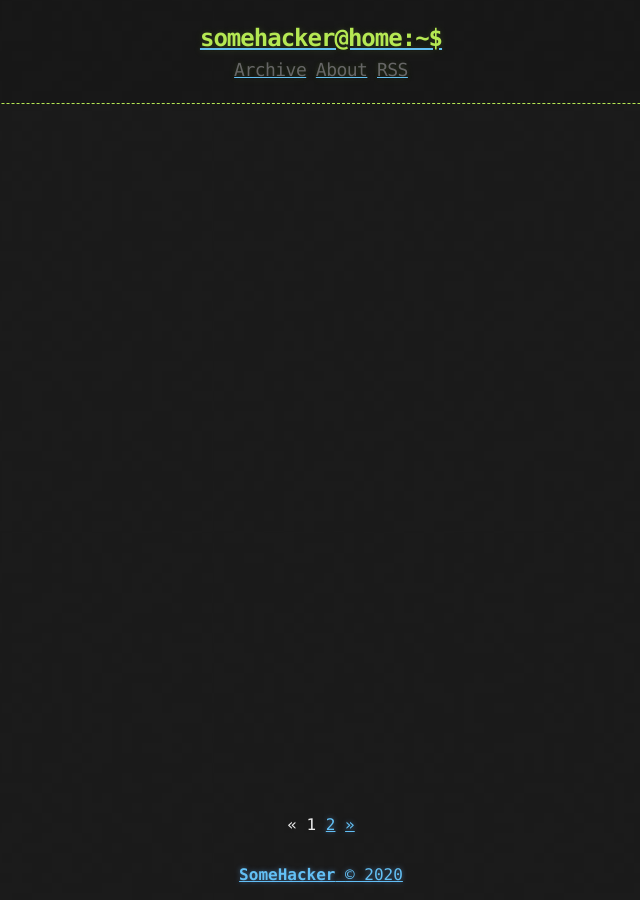
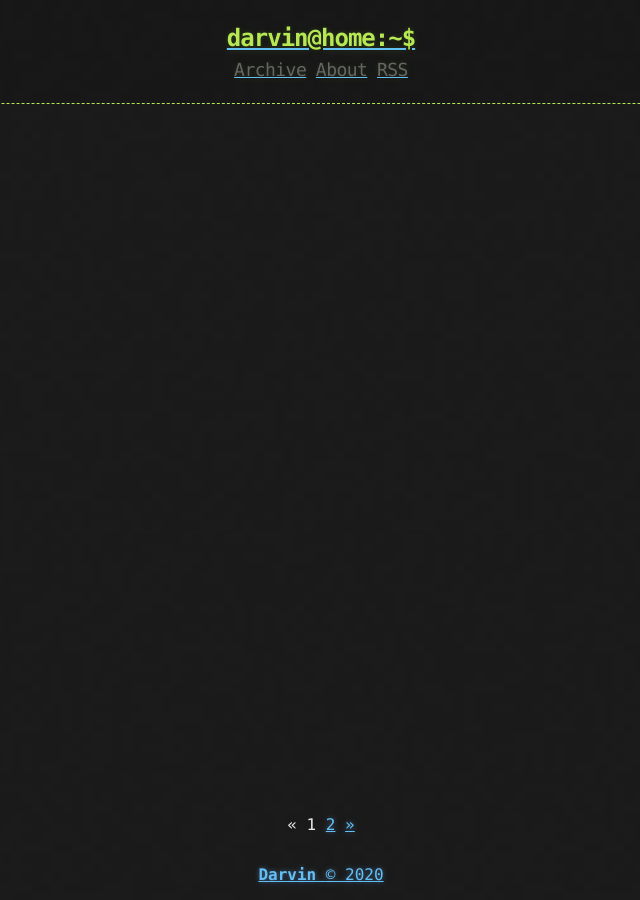
Before and after one commit to darvinueza/darvinueza.github.io, a Jekyll site: the page built from index.html, in a window 1280 px wide. Shown: the whole page, without its empty margins (319-959 px from the left). Built offline with Jekyll 4.4.1, drawn with Linux system fonts in a browser that asks for light colours; the list of posts is cut into pages by our own code.

Commit message:
commit
commit

```diff
--- a/_config.yml
+++ b/_config.yml
@@ -1,7 +1,7 @@
 title: Hacker-Blog
 description: "A Jekyll Blog Theme For Hackers"
 author:
-  name: "SomeHacker"
+  name: "DARVIN"
   email: "someone@somewebsite.somedomain"
   url: "https://ashishchaudhary.in/hacker-blog"
 
@@ -28,5 +28,5 @@ plugins:
   - jekyll-sitemap
 
 # Custom variables
-owner : "SomeHacker"
+owner : "Darvin"
 year : "2020"
```
